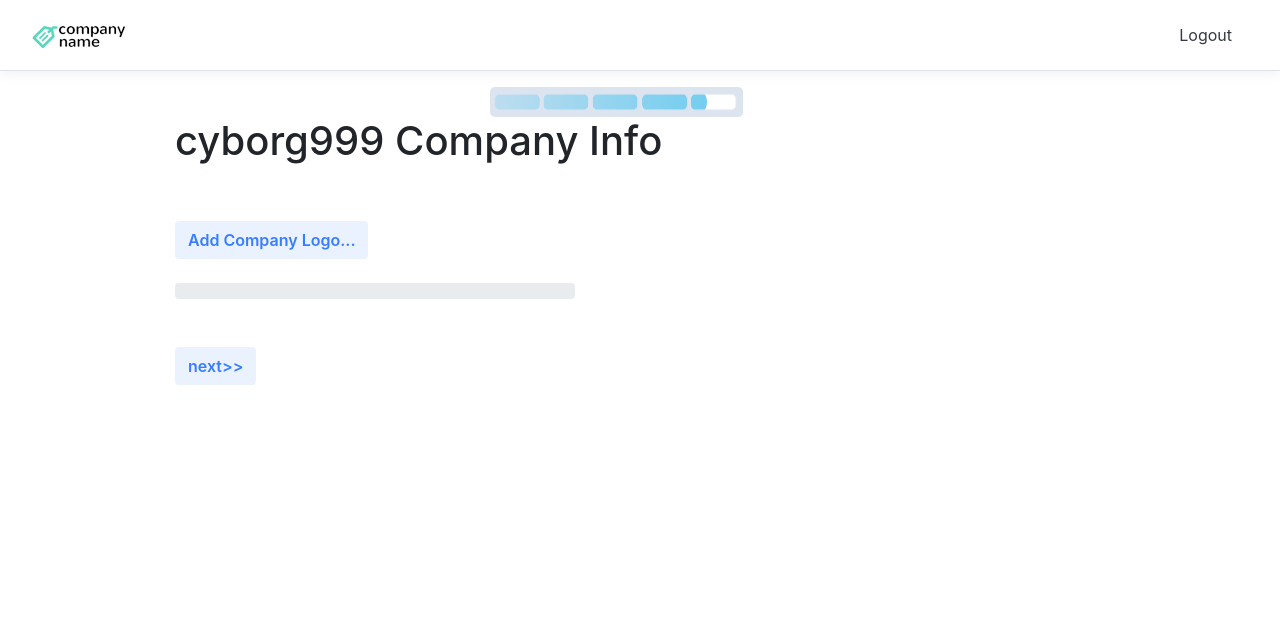
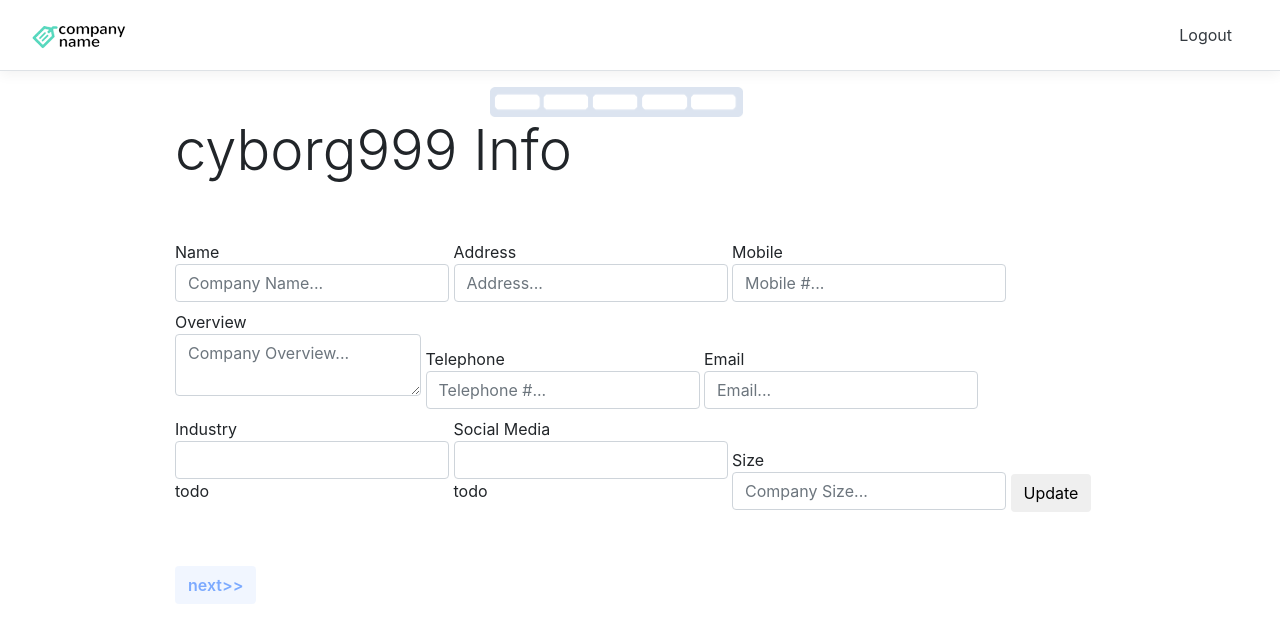
Before and after one commit to cyborg999/job, a PHP site: page /company.php in a window 1280 px wide. Shown: the top 643 px of the page. Run offline with PHP 8.4, Linux system fonts and the light colour scheme; a user stored in the database is signed in; data comes from the database, SQL or seed files in the repository.

Commit message:
Redesigned company page, fixed redirect

```diff
--- a/company.php
+++ b/company.php
@@ -29,12 +29,16 @@
 		    width: 247px;
 		    height: 30px;
 		    position: absolute;
-		    left: -30px;
+		    left: -247px;
 		    top: 0;
 		    background: url(./img/completionbar.png) no-repeat;
 		    background-size: cover;
 		    z-index: 0;
 		    border-radius: 31px
+		}
+		.comp iframe {
+			width: 960px;
+			height: 300px;
 		}
 	</style>
 	<div class="comp-container">
@@ -43,14 +47,14 @@
 	</div>
 
 	<section class="container completion">
-		<h1><?= $_SESSION['username'];?> Company Info</h1>
+		<h1 class="display-4"><?= $_SESSION['username'];?> Info</h1>
 
 		<style type="text/css">
 			.completion {
 				/*background: orange;*/
 				position: relative;
 				overflow: hidden;
-				height: 500px;
+				min-height: 500px;
 			}
 			.container.comp {
 				float: left;
@@ -73,29 +77,12 @@
 		<div class="long">
 			<br/>
 			<br/>
-			<div class="container photo comp">
-				<div class="upphoto">
-					<span class="btn custom fileinput-button">
-				        <i class="glyphicon glyphicon-plus"></i>
-				        <span>Add Company Logo...</span>
-				        <input id="fileupload" type="file" name="companyphoto">
-				    </span>
-				    <br>
-				    <br>
-				    <div id="progress" class="progress">
-				        <div class="progress-bar progress-bar-success"></div>
-				    </div>
-				    <div id="files" class="files"></div>
-				    <br/>
-				    <br/>
-				    <input type="submit" value="next>>" data-percen="-100%" class="next btn custom" name="">
-				</div>
-			</div>
+
 			<div class="container comp">
 				<form method="post" id="userinfo">
 					<input type="hidden" name="companyinfo" value="1">
 					<label>Name
-						<input type="text" class="form-control" name="name" value="" placeholder="Company Name..." />
+						<input type="text" class="form-control" required name="name" value="" placeholder="Company Name..." />
 					</label>
 					<label>Address
 						<input type="text" class="form-control" name="address" value="" placeholder="Address..."/>
@@ -123,19 +110,40 @@
 					<label>Size
 						<input type="text" name="size" class="form-control" placeholder="Company Size..."/>
 					</label>
-					<input type="submit" name="submit" class="btn" value="Update"/>
+					<input type="submit" name="submit" id="update" class="btn" value="Update"/>
 				</form>
 				<br/>
 			    <br/>
-			    <input type="submit" value="<<prev" data-percen="0%" class="next btn custom" name="">
-			    <input type="submit" value="next>>" data-percen="-200%" class="next btn custom" name="">
+			    <input type="submit" id="firstnext" value="next>>" disabled data-left="-185px" data-percen="-100%" class="next btn custom" name="">
 			</div>
+
+			<div class="container photo comp">
+				<div class="upphoto">
+					<span class="btn custom fileinput-button">
+				        <i class="glyphicon glyphicon-plus"></i>
+				        <span>Add Company Logo...</span>
+				        <input id="fileupload" type="file" name="companyphoto">
+				    </span>
+				    <br>
+				    <br>
+				    <div id="progress" class="progress">
+				        <div class="progress-bar progress-bar-success"></div>
+				    </div>
+				    <div id="files" class="files"></div>
+				    <br/>
+				    <br/>
+			    	<input type="submit" value="<<prev" data-left="0px" data-percen="0%" class="next btn custom" name="">
+			    	<input type="submit" value="next>>" data-left="-120px" data-percen="-200%" class="next btn custom" name="">
+				</div>
+			</div>
+
+
 			<div class="container comp">
 				<iframe src="companybanner.php" frameborder="0"></iframe>
 				 <br/>
 			    <br/>
-			    <input type="submit" value="<<prev" data-percen="-100%" class="next btn custom" name="">
-			    <input type="submit" value="next>>" data-percen="-300%" class="next btn custom" name="">
+			    <input type="submit" value="<<prev" data-left="-120px" data-percen="-100%" class="next btn custom" name="">
+			    <input type="submit" value="next>>" data-left="-89px" data-percen="-300%" class="next btn custom" name="">
 			</div>
 			<div class="container comp">
 				<style type="text/css">
@@ -162,7 +170,7 @@
 							<input type="text"  readonly="readonly" class="form-control name"  value="[MEDIA]" />
 						</div>
 						<div class="col">
-							<input type="text"  class="form-control link"  />
+							<input type="text" required class="form-control link"  />
 						</div>
 						<div class="col"><button class="remove-media btn btn-danger">remove</button></div>
 					</div>
@@ -175,6 +183,13 @@
 					<div class="col">Link</div>
 					<div class="col">Actions</div>
 				</div>
+				<div class="row">
+					<div class="col">
+						<a href="" id="save-social" class="btn btn-sm btn-success save-social">Save</a>
+					</div>
+					<div class="col"></div>
+					<div class="col"></div>
+				</div>
 				<?php foreach($mySocial as $idx => $i): ?>
 					<div class="row data">
 						<div class="col">
@@ -186,18 +201,22 @@
 						<div class="col"><button class="remove-media btn btn-danger">remove</button></div>
 					</div>
 				<?php endforeach; ?>
-				<div class="row" id="first">
-					<div class="col">
-						<input type="submit" class="btn btn-sm btn-success save-social" value="Save">
-					</div>
-					<div class="col"></div>
-					<div class="col"></div>
+
+			 	<br/>
+			    <br/>
+			    <input type="submit" value="<<prev" data-left="-89px" data-percen="-200%" class="next btn custom" name="">
+			    <input type="submit" id="socialnext" disabled value="next>>" data-left="-42px" data-percen="-400%" class="next btn custom" name="">
+			</div>
+			<div class="container comp">
+				<div class="alert alert-success" role="alert">
+				  <h4 class="alert-heading display-3">Well done!</h4>
+				  <p>You can now view your profile by clicking the link below.</p>
+				  <hr>
+				<br/>
+			    <input type="submit" id="completed" value="Completed" data-left="0" data-percen="-400%" class="next btn btn-success" name="">
 				</div>
-				 <br/>
-			    <br/>
-			    <input type="submit" value="<<prev" data-percen="-200%" class="next btn custom" name="">
-			    <input type="submit" value="next>>" data-percen="-400%" class="next btn custom" name="">
 			</div>
+
 		</div>
 	</section>
 	<script src="js/jquery.js"></script>
@@ -230,10 +249,48 @@
 		  };
 		})();
 
+		$("#completed").on("click", function(e){
+			e.preventDefault();
+
+			$.ajax({
+				url : 'process.php',
+				data : { socialCompleted:true},
+				type : 'POST',
+				dataType : 'JSON',
+				success : function(res){
+					console.log(res);
+					setTimeout(function(){
+						window.location.href="profile.php";
+					},1500);
+				}
+			});
+		});
+
+		$("#userinfo").on("submit", function(e){
+			e.preventDefault();
+
+			$.ajax({
+				url : 'process.php',
+				data : $(this).serialize(),
+				type : 'POST',
+				dataType : 'JSON',
+				success : function(res) {
+					$("#firstnext").removeAttr("disabled");
+				}
+			});
+
+		});
+
 		$(".next").on("click", function(e){
 			e.preventDefault();
 			var percent = $(this).data("percen");
 			var target = $(".long").first();
+			var bar = $(".comp-bar").first();
+			var left = $(this).data("left");
+
+			bar.stop().animate({
+				"left" : left
+			});
 
 			target.stop().animate({
 				"left" : percent
@@ -241,7 +298,9 @@
 
 		});
 
-		$(".save-social").on("click", function(){
+		$("#save-social,.save-social").off().on("click", function(e){
+			e.preventDefault();
+
 			var data = Array();
 
 			$(".data").each(function(){
@@ -258,6 +317,7 @@
 				dataType : 'JSON',
 				success : function(res){
 					console.log(res);
+					$("#socialnext").removeAttr("disabled");
 				}
 			});
 		});
@@ -305,6 +365,7 @@
 				      		});
 
 			      		});
+
 		      		} else{
 		      			for(var i in res){
 				      		var li = $("<li>"+ res[i].name+ "</li>");
--- a/model.php
+++ b/model.php
@@ -20,14 +20,28 @@ class Model {
 		$this->loginListener();
 		$this->uploadCompanyPhotoListener();
 		$this->uploadCompanyBannerListener();
+		$this->socialCompletedListener();
 		$this->searchSocialListener();
 		$this->saveSocialListener();
 		$this->uploadCV();
 	}
 
+	public function socialCompletedListener(){
+		if(isset($_POST['socialCompleted'])){
+			$this->db->prepare("
+					UPDATE company
+					SET completed = 1
+					WHERE userid = ?
+				")->execute(array($_SESSION['id']));
+
+			die(json_encode(array("success")));
+		}
+	}
+
 	public function saveSocialListener() {
 		if(isset($_POST['saveSocial'])){
 			if(isset($_POST['data'])){
+				$data = $_POST['data'];
 				foreach($data as $idx => $d) {
 					$stmnt = $this->db->prepare("
 							SELECT *
@@ -94,7 +108,19 @@ class Model {
 
 	private function redirect($data){
 		if($data['usertype'] == "employer"){
-			header("Location:company.php");
+			$completed = $this->db->prepare("
+					SELECT completed
+					FROM company
+					WHERE userid = ?
+					LIMIT 1
+				")->execute(array($_SESSION['id']));
+
+			if($completed){
+				header("Location:profile.php");
+			} else {
+				header("Location:company.php");
+			}
+
 
 		} else {
 			header("Location:info.php");
@@ -208,6 +234,7 @@ class Model {
 					")->execute(array($_POST['name'],$_POST['address'],$_POST['overview'],$_POST['industry_ids'],$_POST['social_ids'],$_POST['size'],$_POST['telephone'],$_POST['email'],$_SESSION['id'],$_POST['mobile']));
 			}
 
+			die(json_encode(array('success')));
 			return $this;
 		}
 	}
```
Also changed, not shown: uploads/11/733f5111c19fea69076ee001539213a9.png (added), uploads/12/733f5111c19fea69076ee001539213a9.png (added), uploads/12/f4abe06c5c3752d36886bac2b10220d9.png (added).
